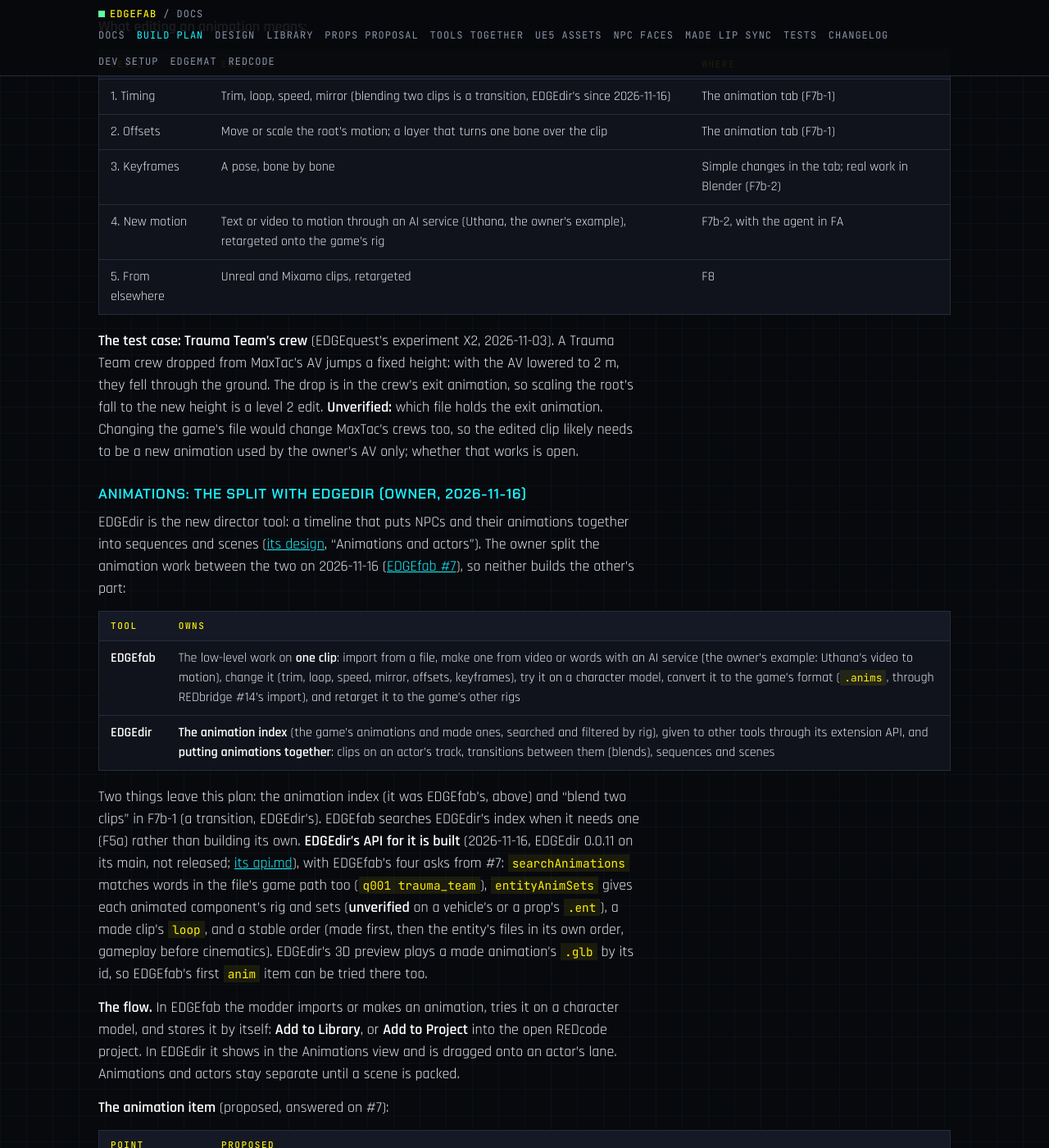
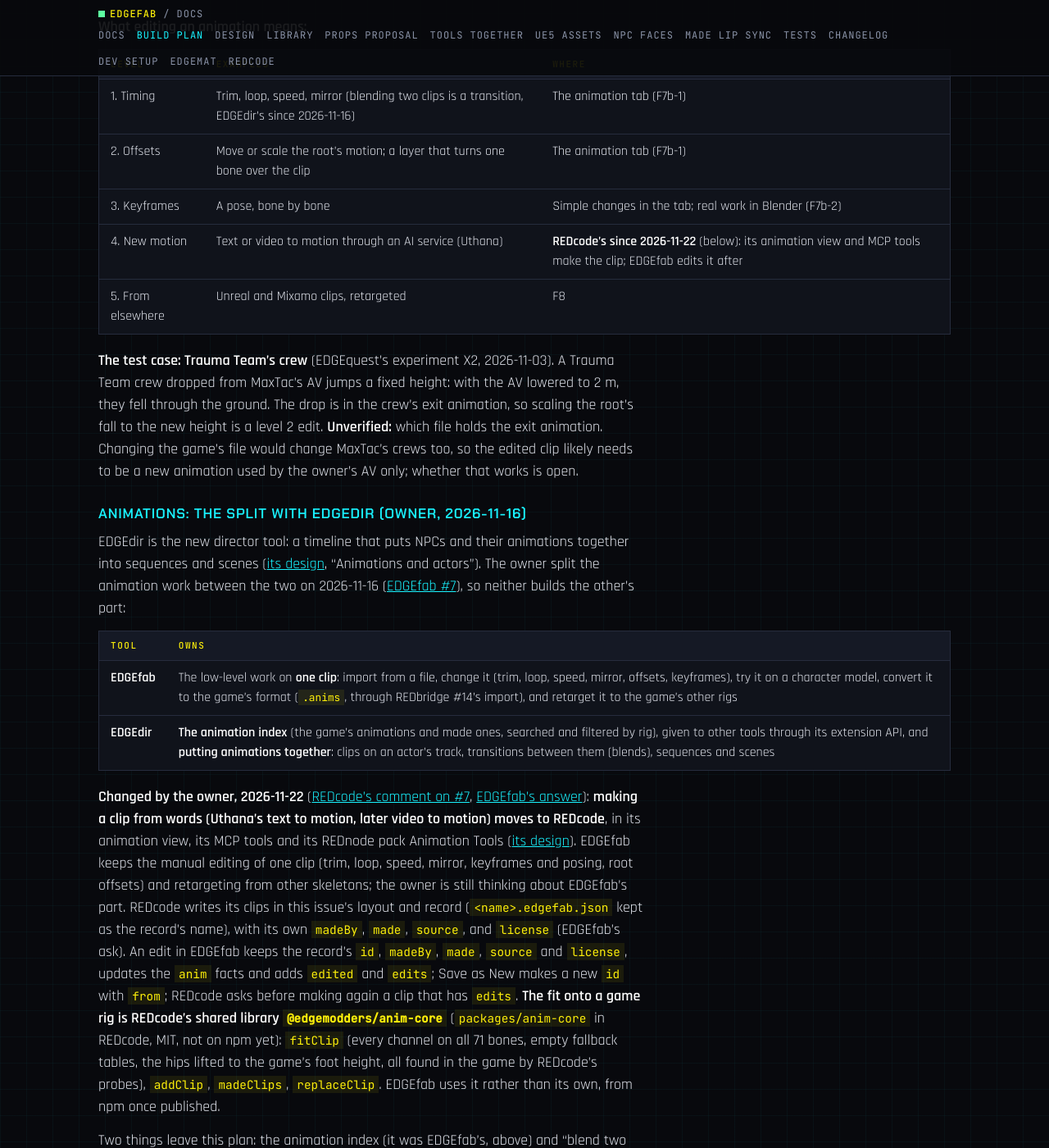
Before and after one commit to Edgemodders/EDGEfab, a Jekyll site: the page built from docs/plan.md, in a window 1280 px wide and 1400 px high, scrolled down 7088 px. Shown: the whole window at 82% size. Built offline with Jekyll 4.4.1, drawn with Linux system fonts in a browser that asks for light colours; some of the changed text lies outside the part shown.

Commit message:
Plan: making clips from words moves to REDcode (owner, 2026-11-22); answers on #7, EDGEfab keeps editing and retargeting
Co-Authored-By: Claude Opus 5.5 <noreply@anthropic.com>

```diff
--- a/docs/plan.md
+++ b/docs/plan.md
@@ -145,7 +145,7 @@ Vehicles and weapons fit the same way later: whole assets with their own rigs an
 | 1. Timing | Trim, loop, speed, mirror (blending two clips is a transition, EDGEdir's since 2026-11-16) | The animation tab (F7b-1) |
 | 2. Offsets | Move or scale the root's motion; a layer that turns one bone over the clip | The animation tab (F7b-1) |
 | 3. Keyframes | A pose, bone by bone | Simple changes in the tab; real work in Blender (F7b-2) |
-| 4. New motion | Text or video to motion through an AI service (Uthana, the owner's example), retargeted onto the game's rig | F7b-2, with the agent in FA |
+| 4. New motion | Text or video to motion through an AI service (Uthana) | **REDcode's since 2026-11-22** (below): its animation view and MCP tools make the clip; EDGEfab edits it after |
 | 5. From elsewhere | Unreal and Mixamo clips, retargeted | F8 |
 
 **The test case: Trauma Team's crew** (EDGEquest's experiment X2, 2026-11-03). A Trauma Team crew dropped from MaxTac's AV jumps a fixed height: with the AV lowered to 2 m, they fell through the ground. The drop is in the crew's exit animation, so scaling the root's fall to the new height is a level 2 edit. **Unverified:** which file holds the exit animation. Changing the game's file would change MaxTac's crews too, so the edited clip likely needs to be a new animation used by the owner's AV only; whether that works is open.
@@ -156,8 +156,10 @@ EDGEdir is the new director tool: a timeline that puts NPCs and their animations
 
 | Tool | Owns |
 |---|---|
-| **EDGEfab** | The low-level work on **one clip**: import from a file, make one from video or words with an AI service (the owner's example: Uthana's video to motion), change it (trim, loop, speed, mirror, offsets, keyframes), try it on a character model, convert it to the game's format (`.anims`, through REDbridge #14's import), and retarget it to the game's other rigs |
+| **EDGEfab** | The low-level work on **one clip**: import from a file, change it (trim, loop, speed, mirror, offsets, keyframes), try it on a character model, convert it to the game's format (`.anims`, through REDbridge #14's import), and retarget it to the game's other rigs |
 | **EDGEdir** | **The animation index** (the game's animations and made ones, searched and filtered by rig), given to other tools through its extension API, and **putting animations together**: clips on an actor's track, transitions between them (blends), sequences and scenes |
+
+**Changed by the owner, 2026-11-22** ([REDcode's comment on #7](https://github.com/Edgemodders/EDGEfab/issues/7#issuecomment-7080099346), [EDGEfab's answer](https://github.com/Edgemodders/EDGEfab/issues/7#issuecomment-7080113370)): **making a clip from words (Uthana's text to motion, later video to motion) moves to REDcode**, in its animation view, its MCP tools and its REDnode pack Animation Tools ([its design](https://edgemodders.github.io/REDcode/design/animation-tools.html)). EDGEfab keeps the manual editing of one clip (trim, loop, speed, mirror, keyframes and posing, root offsets) and retargeting from other skeletons; the owner is still thinking about EDGEfab's part. REDcode writes its clips in this issue's layout and record (`<name>.edgefab.json` kept as the record's name), with its own `madeBy`, `made`, `source`, and `license` (EDGEfab's ask). An edit in EDGEfab keeps the record's `id`, `madeBy`, `made`, `source` and `license`, updates the `anim` facts and adds `edited` and `edits`; Save as New makes a new `id` with `from`; REDcode asks before making again a clip that has `edits`. **The fit onto a game rig is REDcode's shared library `@edgemodders/anim-core`** (`packages/anim-core` in REDcode, MIT, not on npm yet): `fitClip` (every channel on all 71 bones, empty fallback tables, the hips lifted to the game's foot height, all found in the game by REDcode's probes), `addClip`, `madeClips`, `replaceClip`. EDGEfab uses it rather than its own, from npm once published.
 
 Two things leave this plan: the animation index (it was EDGEfab's, above) and "blend two clips" in F7b-1 (a transition, EDGEdir's). EDGEfab searches EDGEdir's index when it needs one (F5a) rather than building its own. **EDGEdir's API for it is built** (2026-11-16, EDGEdir 0.0.11 on its main, not released; [its api.md](https://github.com/Edgemodders/EDGEdir/blob/main/docs/api.md)), with EDGEfab's four asks from #7: `searchAnimations` matches words in the file's game path too (`q001 trauma_team`), `entityAnimSets` gives each animated component's rig and sets (**unverified** on a vehicle's or a prop's `.ent`), a made clip's `loop`, and a stable order (made first, then the entity's files in its own order, gameplay before cinematics). EDGEdir's 3D preview plays a made animation's `.glb` by its id, so EDGEfab's first `anim` item can be tried there too.
 
@@ -358,7 +360,7 @@ Each phase ends with a test the owner runs, recorded in [Tests](testing.html). A
 | **FA The agent** (moved out of F2 by the owner, 2026-11-04) | EDGEfab's own agent (the Claude Agent SDK with the modder's key) and the prompt bar on the asset page, with EDGEfab's and EDGEmat's tools, the Blender MCP server, the part map for words to parts. What Claude Code could already do through MCP, typed in EDGEfab | "Make the jacket green and the sleeves red" shows on V in the running game, typed in EDGEfab's prompt bar |
 | **F6 Characters, edited** | Every aspect changed by orchestrating the EDGE tools: looks (EDGEmat), clothes swapped or made (F4), hair and head from the game's parts, animations (Blender, Unreal), voice (EDGEwave), records (TweakDB through TweakXL). A new NPC made from an existing one. Placed through EDGEbuilder's `npc` scene kind (its B3c, on REDnode's `world.load`) | "Make a new fixer from this one, in a leather coat, with a deeper voice" stands in a scene in the game |
 | **F7a Animated props** (a key focus; proposed right after F2) | The prop in the view first, then "animate the pinwheel": a small rig and a looping `.anims` made in Blender's background, or a Blender action brought in; the entity that plays it | The pinwheel turns in the game |
-| **F7b-2 Character animation** (a key focus; proposed right after F5b) | The character in the view first (F5a), then keyframes (simple ones in the animation tab), animations brought in from Blender (actions on the game's rig, or retargeted) and played through workspots or added to its idles; text to motion behind one interface once a service is chosen. Unreal clips join in F8 (U4 of [UE5 assets](ue-assets.html)) | A Blender idle plays on an NPC in the game, previewed on that NPC in EDGEfab first |
+| **F7b-2 Character animation** (a key focus; proposed right after F5b) | The character in the view first (F5a), then keyframes (simple ones in the animation tab), animations brought in from Blender (actions on the game's rig, or retargeted) and played through workspots or added to its idles; text to motion is REDcode's since 2026-11-22, and EDGEfab edits its clips. Unreal clips join in F8 (U4 of [UE5 assets](ue-assets.html)) | A Blender idle plays on an NPC in the game, previewed on that NPC in EDGEfab first |
 | **F8 Unreal assets** | U1 to U3 of [UE5 assets](ue-assets.html): the headless export script, material mapping and baking, Nanite reduction, the license record (props, through F1's path), then characters moved onto the game's body rigs (through F5 and F6's path) | A free Fab prop stands in a scene in minutes. A Mannequin- or MetaHuman-based character walks and idles as an NPC |
 | **F9 Ship** | Docs and tutorials, the Nexus page (an extension: Mod Manager Download off), the EDGEkit and EDGEchat bundles | A non-coder makes a prop, a garment and an NPC from the docs alone |
 
```
Also changed, not shown: CLAUDE.md (+1 -1 lines).
